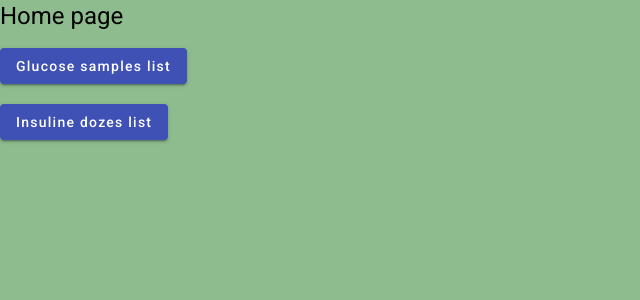
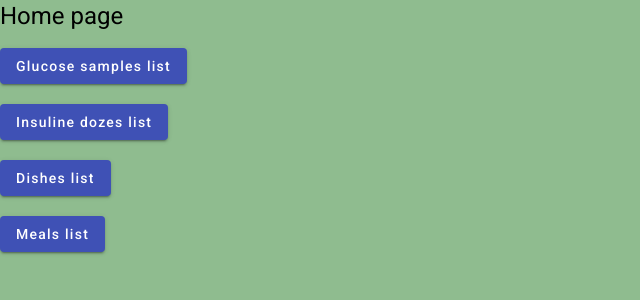
Before and after one commit to MariuszPaluch2001/diabetes-control-app, an Angular app in the folder diabetFrontend/: page /home in a window 1280 px wide. Shown: the top 300 px of the page, without its empty margins (0-640 px from the left). Built offline with nearby package versions, Linux system fonts and the light colour scheme.

Commit message:
Added button to meal and dishes list

```diff
--- a/diabetFrontend/src/app/home-page/home-page.component.html
+++ b/diabetFrontend/src/app/home-page/home-page.component.html
@@ -8,8 +8,8 @@
     Glucose samples list
   </button>
 </a>
-<br/>
-<br/>
+<br />
+<br />
 <a>
   <button
     mat-raised-button
@@ -19,3 +19,25 @@
     Insuline dozes list
   </button>
 </a>
+<br />
+<br />
+<a>
+  <button
+    mat-raised-button
+    color="primary"
+    [routerLink]="['/insuline-doze/list']"
+  >
+    Dishes list
+  </button>
+</a>
+<br />
+<br />
+<a>
+  <button
+    mat-raised-button
+    color="primary"
+    [routerLink]="['/insuline-doze/list']"
+  >
+    Meals list
+  </button>
+</a>
```
